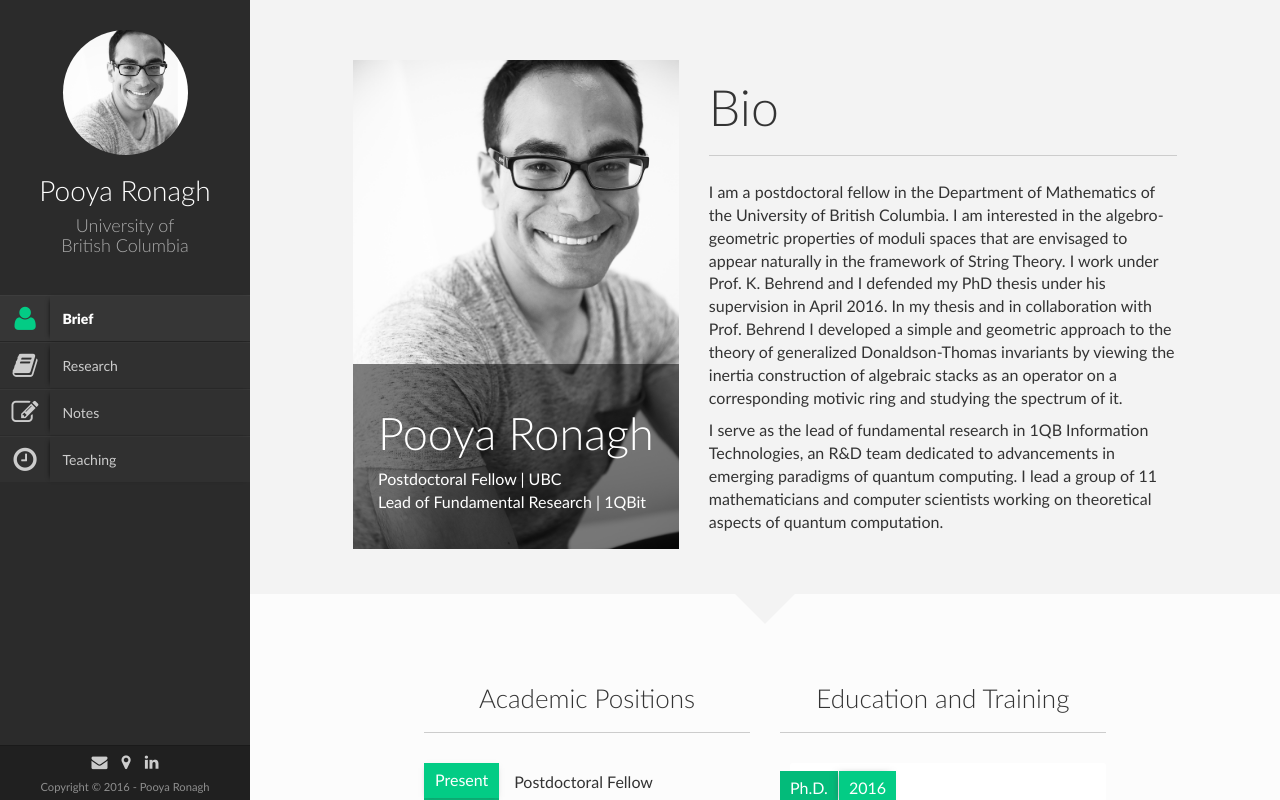
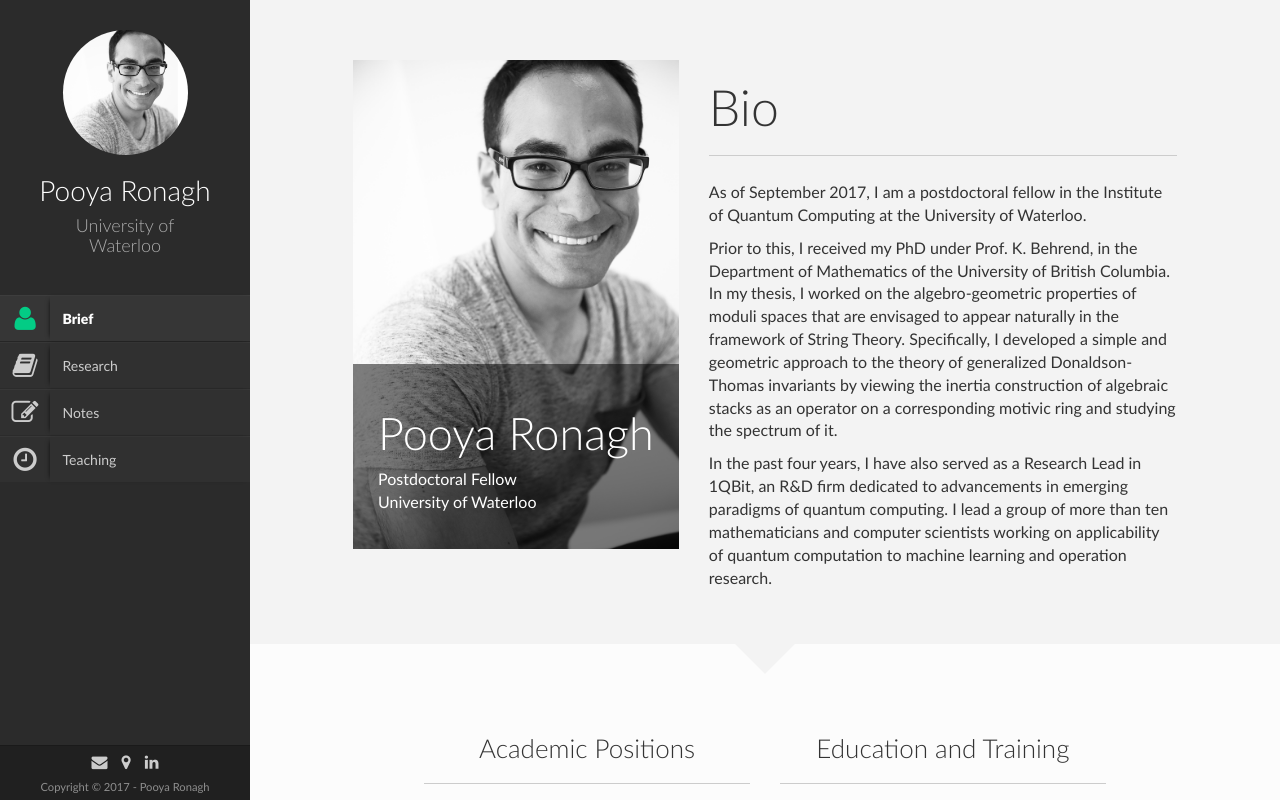
Before and after one commit to pooya-git/pooya-git.github.io, a plain HTML site: page index.html in a window 1280 px wide. Drawn offline with Linux system fonts and the light colour scheme.

Commit message:
Index changed to reflect affiliation to Waterloo. The .gitignore is modified.

```diff
--- a/index.html
+++ b/index.html
@@ -59,7 +59,7 @@
                             <div class="portrate hidden-xs"></div>
                             <div class="title">
                                 <h2>Pooya Ronagh</h2>
-                                <h3>University of <br> British Columbia</h3>
+                                <h3>University of <br> Waterloo</h3>
                             </div>
                         </div>
                         <!-- /Profile/logo section-->
@@ -108,7 +108,7 @@
                             </div>
 
 
-                            <div id="copyright">Copyright © 2016 - Pooya Ronagh </div>
+                            <div id="copyright">Copyright © 2017 - Pooya Ronagh </div>
 
                         </div>
                         <!-- /Sidebar footer -->
@@ -133,8 +133,8 @@
 
                                                 <h1 class="">Pooya Ronagh</h1>
                                                 <ul class="list-unstyled">
-                                                    <li>Postdoctoral Fellow | UBC</li>
-                                                    <li>Lead of Fundamental Research | 1QBit</li>
+                                                    <li>Postdoctoral Fellow</li>
+                                                    <li>University of Waterloo</li>
                                                 </ul>
                                             </div>
 
@@ -145,7 +145,8 @@
                                     <div class="clearfix visible-sm visible-xs"></div>
                                     <div class="col-sm-12 col-md-7">
                                         <h3 class="title">Bio</h3>
-                                        <p> I am a postdoctoral fellow in the Department of Mathematics of the University of British Columbia. I am interested in the algebro-geometric properties of moduli spaces that are envisaged to appear naturally in the framework of String Theory. I work under Prof. K. Behrend and I defended my PhD thesis under his supervision in April 2016. In my thesis and in collaboration with Prof. Behrend I developed a simple and geometric approach to the theory of generalized Donaldson-Thomas invariants by viewing the inertia construction of algebraic stacks as an operator on a corresponding motivic ring and studying the spectrum of it. <p> I serve as the lead of fundamental research in 1QB Information Technologies, an R&D team dedicated to advancements in emerging paradigms of quantum computing. I lead a group of 11 mathematicians and computer scientists working on theoretical aspects of quantum computation.</p>
+                                        <p> As of September 2017, I am a postdoctoral fellow in the Institute of Quantum Computing at the University of Waterloo.
+                                        <p>Prior to this, I received my PhD under Prof. K. Behrend, in the Department of Mathematics of the University of British Columbia. In my thesis, I worked on the algebro-geometric properties of moduli spaces that are envisaged to appear naturally in the framework of String Theory. Specifically, I developed a simple and geometric approach to the theory of generalized Donaldson-Thomas invariants by viewing the inertia construction of algebraic stacks as an operator on a corresponding motivic ring and studying the spectrum of it. <p> In the past four years, I have also served as a Research Lead in 1QBit, an R&amp;D firm dedicated to advancements in emerging paradigms of quantum computing. I lead a group of more than ten mathematicians and computer scientists working on applicability of quantum computation to machine learning and operation research.</p>
                                     </div>
 
                                 </div>
@@ -163,16 +164,23 @@
                                         </div>
                                         <ul class="ul-dates">
                                             <li>
-                                                <div class="dates"><span>Present</span> <span>2016</span></div>
+                                                <div class="dates"><span>Present</span> <span>2017</span></div>
+                                                <div class="content">
+                                                  <h4>Postdoctoral Fellow</h4>
+                                                  <p><em>University of Waterloo</em></p>
+                                                </div>
+                                            </li>
+                                            <li>
+                                                <div class="dates"><span>2017</span> <span>2016</span></div>
                                                 <div class="content">
                                                   <h4>Postdoctoral Fellow</h4>
                                                   <p><em>University of British Columbia</em></p>
                                                 </div>
                                             </li>
                                             <li>
-                                                <div class="dates"><span>Present</span> <span>2013</span></div>
+                                                <div class="dates"><span>2017</span> <span>2013</span></div>
                                                 <div class="content">
-                                                  <h4>Lead of Fundamental Research</h4>
+                                                  <h4>Fundamental Research Lead</h4>
                                                   <p><em>1QB Information Technologies</em></p>
                                                 </div>
                                             </li>
```
Also changed, not shown: 1 other file.
